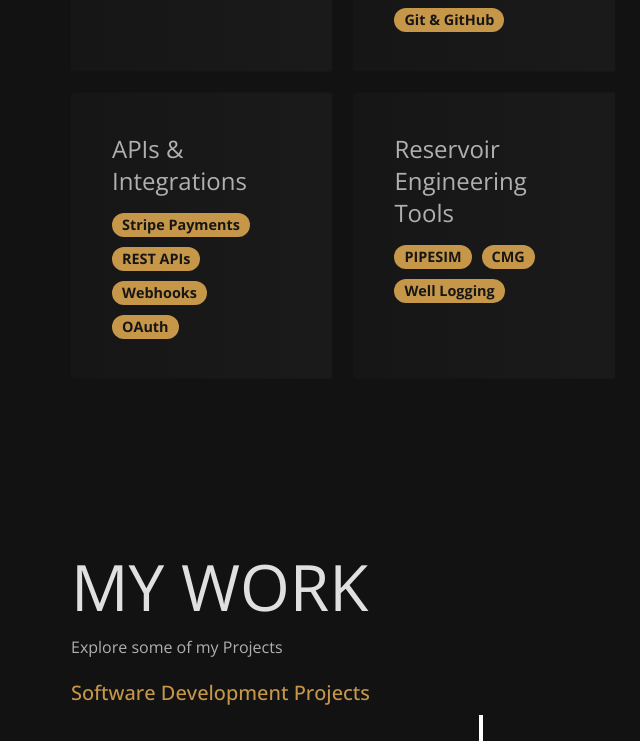
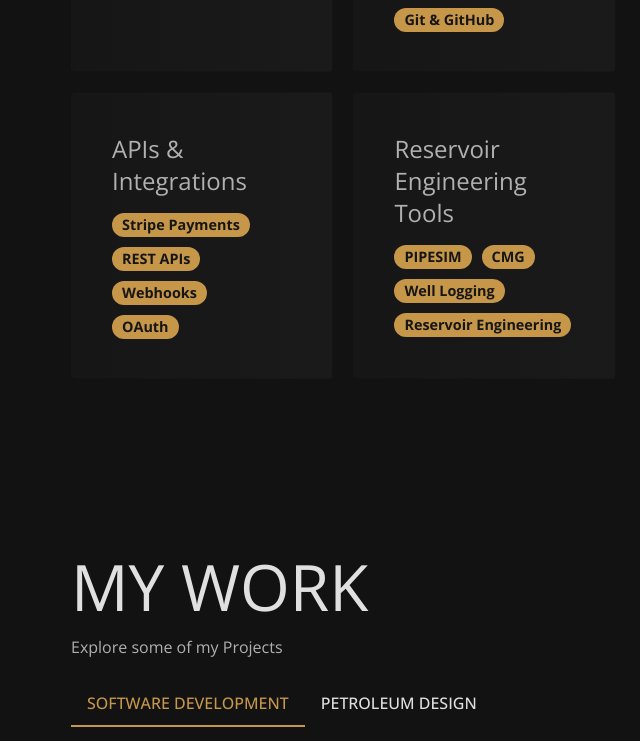
Before and after one commit to Rum2y/personal-portfolio, a React (Vite) app: page / in a window 1280 px wide. Shown: the part 2012-2753 px from the top of the page, without its empty margins (309-949 px from the left). Built offline with nearby package versions, Linux system fonts and the light colour scheme.

Commit message:
petroleum given priority

```diff
--- a/src/Components/Chips.jsx
+++ b/src/Components/Chips.jsx
@@ -1,6 +1,8 @@
 import Chip from "@mui/material/Chip";
 
 export default function Chips({ items }) {
+  if (!items || items.length === 0) return null;
+
   return (
     <>
       {items.map((item, index) => (
--- a/src/Components/Skills.jsx
+++ b/src/Components/Skills.jsx
@@ -41,7 +41,7 @@
     },
     {
       name: "Reservoir Engineering Tools",
-      description: ["PIPESIM", "CMG", "Well Logging"],
+      description: ["PIPESIM", "CMG", "Well Logging", "Reservoir Engineering"],
     },
   ];
 
--- a/src/Components/Work.jsx
+++ b/src/Components/Work.jsx
@@ -7,13 +7,14 @@
 import { useState, useEffect } from "react";
 import Chips from "./Chips";
 import Button from "@mui/material/Button";
-import GitHubIcon from "@mui/icons-material/GitHub";
-import LanguageIcon from "@mui/icons-material/Language";
-import DownloadIcon from "@mui/icons-material/Download";
+import { projects } from "../projects";
+import Tabs from "@mui/material/Tabs";
+import Tab from "@mui/material/Tab";
 import Framer from "../Framer";
 
 export default function Work() {
-  const [isMobile, setIsMobile] = useState(window.innerWidth < 768); // Example breakpoint
+  const [isMobile, setIsMobile] = useState(window.innerWidth < 768);
+  const [value, setValue] = useState(0);
 
   useEffect(() => {
     const handleResize = () => {
@@ -24,126 +25,16 @@
     return () => window.removeEventListener("resize", handleResize);
   }, []);
 
+  const handleChange = (event, newValue) => {
+    setValue(newValue);
+  };
+  const a11yProps = (index) => {
+    return {
+      id: `simple-tab-${index}`,
+      "aria-controls": `simple-tabpanel-${index}`,
+    };
+  };
   const timelineLayout = isMobile ? "1-column-left" : "2-columns";
-
-  const webDev = [
-    {
-      name: "Unisettle",
-      img: "/img/unisettle_logo.PNG",
-      desc: "Developed a full-stack mobile app for helping international students to setlle in Canada. It has an active community, job board, and more.",
-      date: "July 2025 - Present",
-      code: [
-        "React Native",
-        "Node.js",
-        "TypeScript",
-        "Appwrite",
-        "Tailwind CSS",
-        "Stripe",
-      ],
-      links: [
-        {
-          name: "Landing Page",
-          url: "https://unisettle.vercel.app/",
-          icon: <LanguageIcon />,
-        },
-        {
-          name: "Download App",
-          url: "",
-          icon: <DownloadIcon />,
-        },
-      ],
-    },
-    {
-      name: "MecSimCalc",
-      img: "/img/mecsimcalc_logo.jpg",
-      desc: "Contributed to an AI-assisted app generator with OpenAI API, using TypeScript, React, and Material UI.",
-      date: "June 2023 - August 2023",
-      code: ["TypeScript", "React JS", "OpenAI API (ChatGPT)", "Material UI"],
-
-      links: [
-        {
-          name: "Live Demo",
-          url: "https://mecsimcalc.com/",
-          icon: <LanguageIcon />,
-        },
-      ],
-    },
-    {
-      name: "SPE UAlberta",
-      img: "/img/logo_2.jpg",
-      desc: "Designed and built the official SPE UAlberta website using React, Tailwind, and Material UI.",
-      date: "August 2024 - December 2024",
-      code: ["React JS", "TypeScript", "Material UI", "Tailwind CSS"],
-      links: [
-        {
-          name: "Live Demo",
-          url: "https://spe-kohl.vercel.app/",
-          icon: <LanguageIcon />,
-        },
-        {
-          name: "GitHub",
-          url: "https://github.com/Rum2y/SPE-Website",
-          icon: <GitHubIcon />,
-        },
-      ],
-    },
-    {
-      name: "Portfolio Website",
-      img: "/logo.png",
-      desc: "Created a personal portfolio with React and Tailwind CSS to showcase my projects and skills.",
-      date: "January 2025 - Present",
-      code: ["React JS", "TypeScript", "Tailwind CSS", "Material UI"],
-      links: [
-        {
-          name: "Live Demo",
-          url: "https://iyinoluwaadejumo.vercel.app/",
-          icon: <LanguageIcon />,
-        },
-        {
-          name: "GitHub",
-          url: "https://github.com/Rum2y/personal-portfolio",
-          icon: <GitHubIcon />,
-        },
-      ],
-    },
-    {
-      name: "Ravon Ecommerce",
-      img: "/img/ravon_logo.png",
-      desc: "Built a full ecommerce site with real product data, cart features, and a Node.js backend.",
-      date: "July 2022 - August 2022",
-      code: ["HTML", "CSS", "JavaScript", "Node.js", "Bootstrap"],
-      links: [
-        {
-          name: "Live Demo",
-          url: "https://ravon-ecommerce.netlify.app/#",
-          icon: <LanguageIcon />,
-        },
-        {
-          name: "GitHub",
-          url: "https://github.com/Rum2y/Ravon-Ecommerce-site",
-          icon: <GitHubIcon />,
-        },
-      ],
-    },
-  ];
-
-  const pete = [
-    {
-      name: "PIPESIM SIMULAION",
-      description: `Utilized Schlumberger PIPESIM to designe and optimize artificial lift systems (Gas Lift and ESP) to increase oil production rates from under-saturated
-      carbonate reservoirs. Below is the link to the project:`,
-      link: "https://drive.google.com/drive/folders/1qDO8NVaJOgjPhXwST1qSFzJ9AEGVAbL-?usp=drive_link",
-      disp: "Project Link",
-    },
-    {
-      name: "Design of a Bit Hydraulics Program",
-      description: `Developed a hydraulic design program for a 14,000ft vertical well, recommending optimal drilling fluid flow rate and bit nozzle sizes
-      to maximize hydraulic energy and drilling rate. Determined specifications for drilling fluid pumps, considering technical
-      feasibility, safety, and economic factors. Below is the link to the project:`,
-      link: "https://drive.google.com/drive/folders/1KP5OrA5Kmxs2QQIP5q7IH1Y8hvxgEkq1?usp=sharing",
-      disp: "Project Link",
-    },
-  ];
 
   return (
     <>
@@ -152,12 +43,36 @@
           <h1 className="text-[#E0E0E0] text-[4rem] font-light">MY WORK</h1>
           <h6 className="text-[#B0B0B0]">Explore some of my Projects</h6>
         </div>
-        <h4 className="text-[#C69749] font-medium text-xl mb-2">
-          Software Development Projects
-        </h4>
+        <div className="mb-10 w-full">
+          <Tabs
+            value={value}
+            onChange={handleChange}
+            aria-label="basic tabs example"
+            variant="scrollable"
+            scrollButtons="auto"
+            sx={{
+              "& .MuiTabs-indicator": {
+                backgroundColor: "#C69749",
+              },
+              "& .MuiTab-root.Mui-selected": {
+                color: "#C69749",
+              },
+              "& .MuiTab-root": {
+                color: "#E0E0E0",
+                fontSize: {
+                  xs: "0.9rem",
+                  md: "1rem",
+                },
+              },
+            }}
+          >
+            <Tab label="Software Development" {...a11yProps(0)} />
+            <Tab label="Petroleum Design" {...a11yProps(1)} />
+          </Tabs>
+        </div>
       </Framer>
       <VerticalTimeline animate={true} layout={timelineLayout}>
-        {webDev.map((el, index) => (
+        {projects[value].map((el, index) => (
           <VerticalTimelineElement
             key={index}
             date={el.date}
@@ -192,7 +107,7 @@
             >
               {el.desc}
             </p>
-            <Chips items={el.code} />
+            <Chips items={el?.code} />
             <div className="flex mt-2 lg:mt-5">
               {el.links.map((link, index) => (
                 <Button
@@ -218,9 +133,10 @@
                   }}
                   href={link.url}
                   target="_blank"
+                  disabled={link?.disable}
                 >
                   <span className="flex items-center gap-1 lg:gap-2 text-[.7rem] lg:text-base">
-                    {link.icon}
+                    {link?.icon}
                     {link.name}
                   </span>
                 </Button>
@@ -229,17 +145,6 @@
           </VerticalTimelineElement>
         ))}
       </VerticalTimeline>
-
-      <Framer>
-        <div className="mt-10">
-          <h4 className="text-[#C69749] font-medium text-xl mb-2">
-            Petroleum Design Projects
-          </h4>
-          <div className="flex gap-5 xs:flex-wrap xl:flex-nowrap">
-            <Cards arr={pete} width={"50%"} />
-          </div>
-        </div>
-      </Framer>
     </>
   );
 }
--- /dev/null
+++ b/src/projects.jsx
@@ -0,0 +1,138 @@
+import GitHubIcon from "@mui/icons-material/GitHub";
+import LanguageIcon from "@mui/icons-material/Language";
+import DownloadIcon from "@mui/icons-material/Download";
+
+export const projects = [
+  [
+    {
+      name: "Unisettle",
+      img: "/img/unisettle_logo.PNG",
+      desc: "Developed a full-stack mobile app for helping international students to setlle in Canada. It has an active community, job board, and more. (App still getting approved by Apple and Google)",
+      date: "July 2025 - Present",
+      code: [
+        "React Native",
+        "Node.js",
+        "TypeScript",
+        "Appwrite",
+        "Tailwind CSS",
+        "Stripe",
+      ],
+      links: [
+        {
+          name: "Landing Page",
+          url: "https://unisettle.vercel.app/",
+          icon: <LanguageIcon />,
+        },
+        {
+          name: "Download App",
+          disable: true,
+          // This project is still in development, so we disable the links for now
+          url: "",
+          icon: <DownloadIcon />,
+        },
+      ],
+    },
+    {
+      name: "MecSimCalc",
+      img: "/img/mecsimcalc_logo.jpg",
+      desc: "Contributed to an AI-assisted app generator with OpenAI API, using TypeScript, React, and Material UI.",
+      date: "June 2023 - August 2023",
+      code: ["TypeScript", "React JS", "OpenAI API (ChatGPT)", "Material UI"],
+
+      links: [
+        {
+          name: "Live Demo",
+          url: "https://mecsimcalc.com/",
+          icon: <LanguageIcon />,
+        },
+      ],
+    },
+    {
+      name: "SPE UAlberta",
+      img: "/img/logo_2.jpg",
+      desc: "Designed and built the official SPE UAlberta website using React, Tailwind, and Material UI.",
+      date: "August 2024 - December 2024",
+      code: ["React JS", "TypeScript", "Material UI", "Tailwind CSS"],
+      links: [
+        {
+          name: "Live Demo",
+          url: "https://spe-kohl.vercel.app/",
+          icon: <LanguageIcon />,
+        },
+        {
+          name: "GitHub",
+          url: "https://github.com/Rum2y/SPE-Website",
+          icon: <GitHubIcon />,
+        },
+      ],
+    },
+    {
+      name: "Portfolio Website",
+      img: "/logo.png",
+      desc: "Created a personal portfolio with React and Tailwind CSS to showcase my projects and skills.",
+      date: "January 2025 - Present",
+      code: ["React JS", "TypeScript", "Tailwind CSS", "Material UI"],
+      links: [
+        {
+          name: "Live Demo",
+          url: "https://iyinoluwaadejumo.vercel.app/",
+          icon: <LanguageIcon />,
+        },
+        {
+          name: "GitHub",
+          url: "https://github.com/Rum2y/personal-portfolio",
+          icon: <GitHubIcon />,
+        },
+      ],
+    },
+    {
+      name: "Ravon Ecommerce",
+      img: "/img/ravon_logo.png",
+      desc: "Built a full ecommerce site with real product data, cart features, and a Node.js backend.",
+      date: "July 2022 - August 2022",
+      code: ["HTML", "CSS", "JavaScript", "Node.js", "Bootstrap"],
+      links: [
+        {
+          name: "Live Demo",
+          url: "https://ravon-ecommerce.netlify.app/#",
+          icon: <LanguageIcon />,
+        },
+        {
+          name: "GitHub",
+          url: "https://github.com/Rum2y/Ravon-Ecommerce-site",
+          icon: <GitHubIcon />,
+        },
+      ],
+    },
+  ],
+  [
+    {
+      name: "PIPESIM SIMULAION",
+      desc: `Utilized Schlumberger PIPESIM to designe and optimize artificial lift systems (Gas Lift and ESP) to increase oil production rates from under-saturated
+      carbonate reservoirs. Below is the link to the project:`,
+      date: "January 2024 - April 2024",
+      img: "/img/uofa.jpg",
+      code: ["PIPESIM", "Reservoir Engineering"],
+      links: [
+        {
+          url: "https://drive.google.com/drive/folders/1qDO8NVaJOgjPhXwST1qSFzJ9AEGVAbL-?usp=drive_link",
+          name: "Project Link",
+        },
+      ],
+    },
+    {
+      name: "Design of a Bit Hydraulics Program",
+      desc: `Developed a hydraulic design program for a 14,000ft vertical well, recommending optimal drilling fluid flow rate and bit nozzle sizes
+      to maximize hydraulic energy and drilling rate. Determined specifications for drilling fluid pumps, considering technical
+      feasibility, safety, and economic factors. Below is the link to the project:`,
+      date: "September 2023 - December 2023",
+      img: "/img/uofa.jpg",
+      links: [
+        {
+          url: "https://drive.google.com/drive/folders/1KP5OrA5Kmxs2QQIP5q7IH1Y8hvxgEkq1?usp=sharing",
+          name: "Project Link",
+        },
+      ],
+    },
+  ],
+];
```
Also changed, not shown: src/Components/Mainpage.jsx (+2 -6 lines), public/img/uofa.jpg (added).
